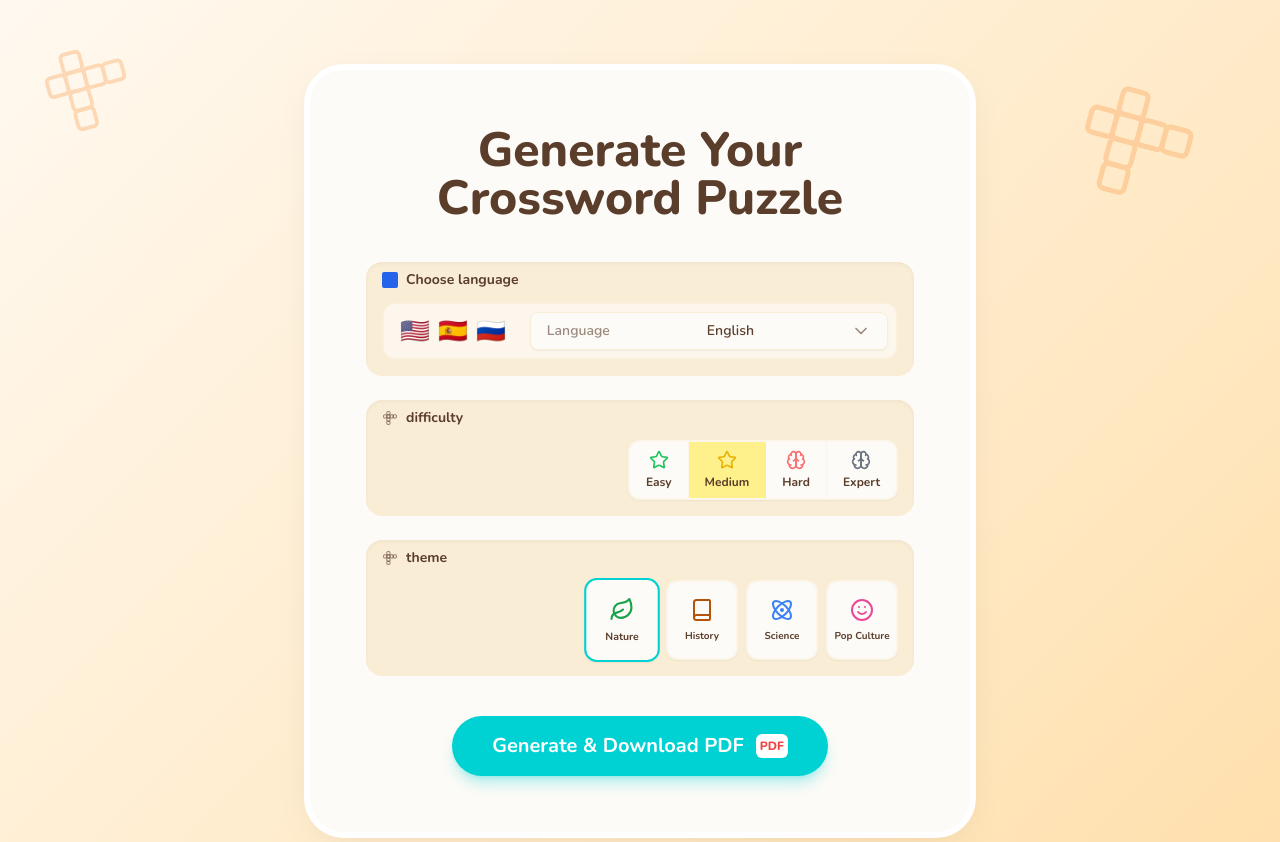
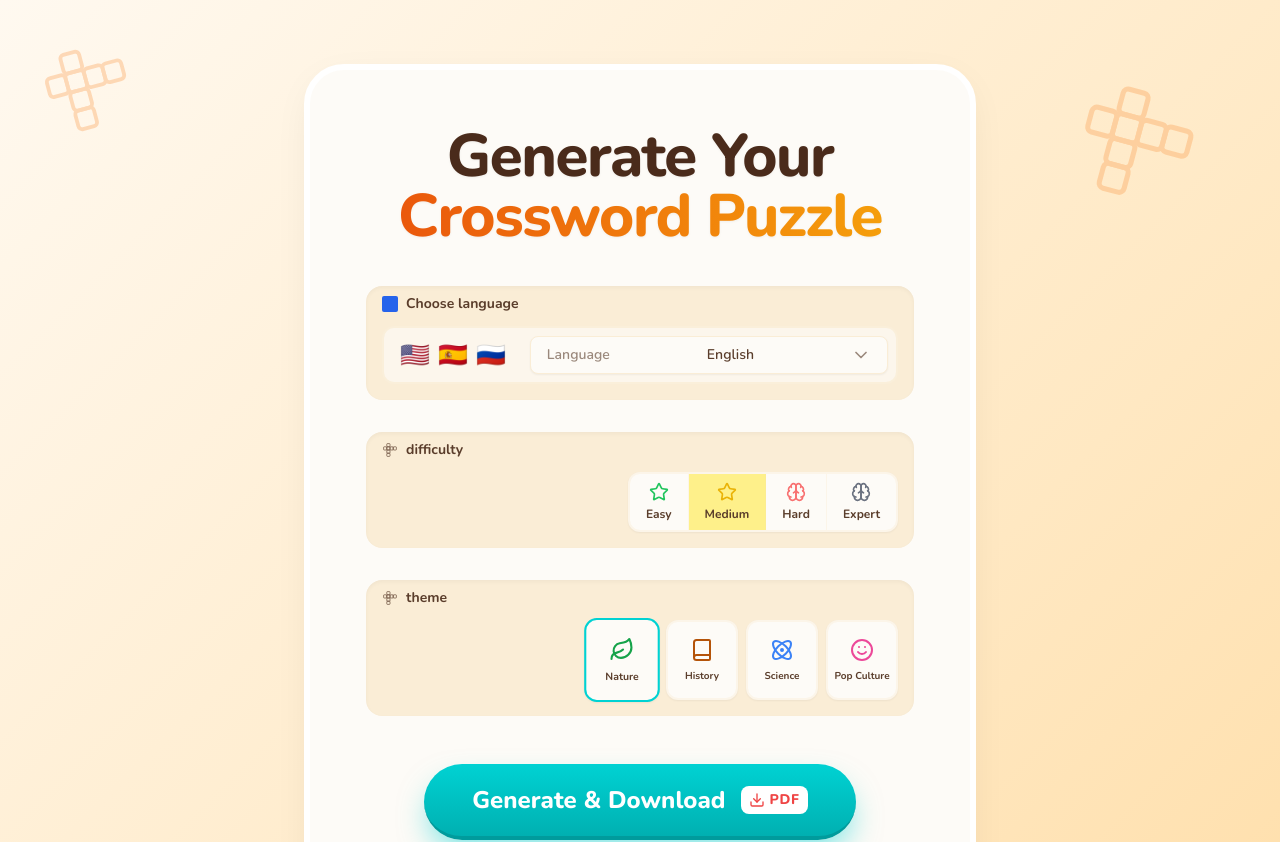
Before and after one commit to 4M45/crosswords-puzzle, a Next.js app: page /en in a window 1280 px wide. Shown: the top 842 px of the page. Built offline with nearby package versions, Linux system fonts and the light colour scheme.

Commit message:
Enhance UI polish and fix language dropdown clip

```diff
--- a/src/app/[locale]/page.tsx
+++ b/src/app/[locale]/page.tsx
@@ -25,13 +25,16 @@ export default function Home() {
       {/* Main Hero Card */}
       <div className="relative z-10 w-full max-w-2xl bg-cream-50 rounded-[40px] shadow-soft p-10 md:p-14 border-[6px] border-white text-center mb-20">
 
-        <h1 className="text-4xl md:text-5xl font-extrabold text-brown-800 mb-10 leading-tight">
-          Generate Your<br/>Crossword Puzzle
+        <h1 className="text-5xl md:text-6xl font-black text-brown-900 mb-10 leading-tight tracking-tight drop-shadow-sm">
+          Generate Your<br/>
+          <span className="text-transparent bg-clip-text bg-gradient-to-r from-orange-600 to-amber-500">
+            Crossword Puzzle
+          </span>
         </h1>
 
-        <div className="space-y-6">
+        <div className="space-y-8">
           {/* Language Selector */}
-          <div className="bg-cream-200 rounded-2xl p-4 flex flex-col md:flex-row items-center gap-4 relative overflow-hidden shadow-inner-soft">
+          <div className="bg-cream-200 rounded-2xl p-4 flex flex-col md:flex-row items-center gap-4 relative shadow-inner-soft">
              <div className="flex items-center gap-2 font-bold text-brown-800 absolute top-2 left-4 text-sm">
                 <span className="w-4 h-4 bg-blue-600 inline-block rounded-sm"></span> Choose language
              </div>
@@ -121,11 +124,11 @@ export default function Home() {
         </div>
 
         {/* Generate Button */}
-        <div className="mt-10 flex justify-center">
-          <button className="bg-primary hover:bg-[#00babb] text-white text-xl font-bold py-4 px-10 rounded-full shadow-lg shadow-primary/30 flex items-center gap-3 transition-transform hover:scale-105 active:scale-95">
-            Generate & Download PDF
-            <span className="bg-white text-red-500 p-1 rounded-md text-xs flex items-center font-black">
-               PDF
+        <div className="mt-12 flex justify-center">
+          <button className="bg-gradient-to-b from-primary to-[#00b0b1] hover:from-[#00e3e4] hover:to-primary text-white text-xl md:text-2xl font-black py-5 px-12 rounded-full shadow-[0_15px_30px_-5px_rgba(0,210,211,0.5)] flex items-center gap-4 transition-all duration-300 hover:scale-[1.03] active:scale-95 border-b-4 border-[#009b9c] active:border-b-0 active:translate-y-1 group">
+            Generate & Download
+            <span className="bg-white text-red-500 px-2 py-1 rounded-lg text-sm flex items-center font-black uppercase tracking-wider group-hover:bg-red-50 transition-colors">
+               <Download className="w-4 h-4 mr-1" /> PDF
             </span>
           </button>
         </div>
```
